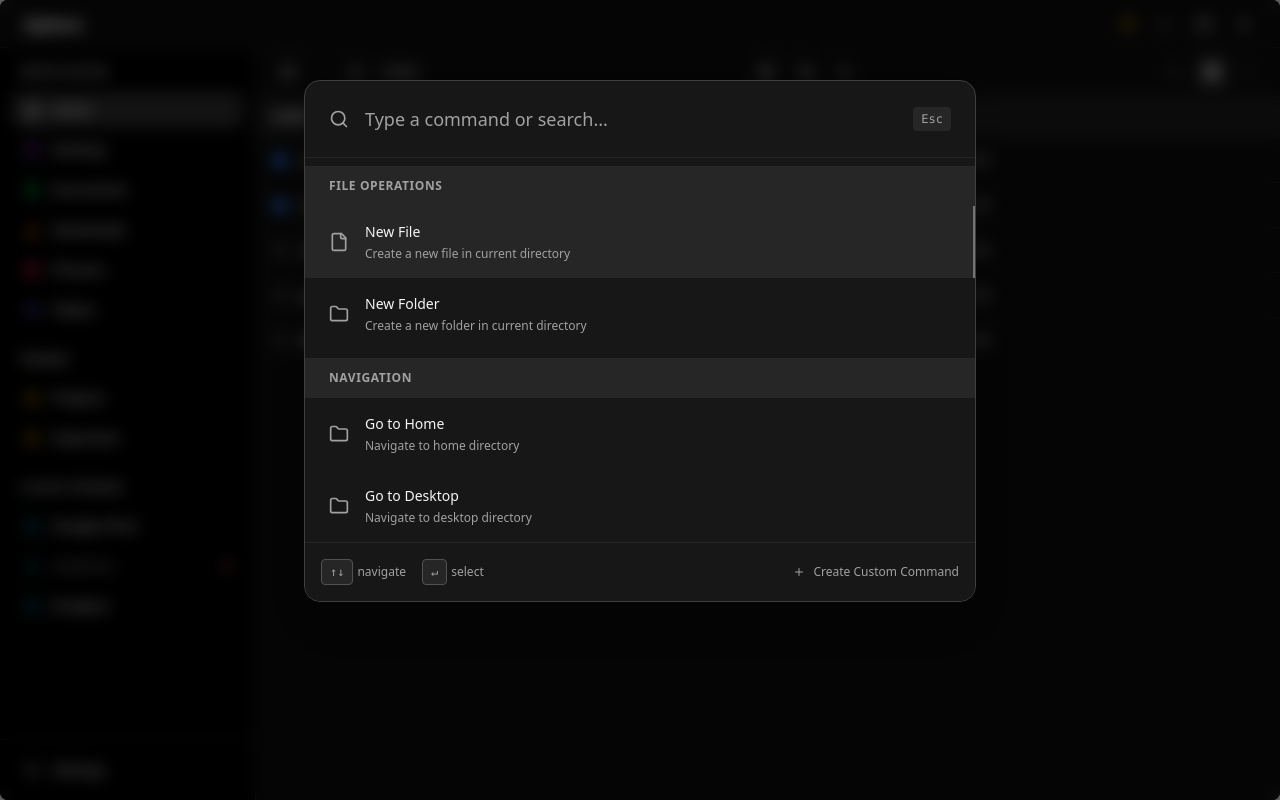
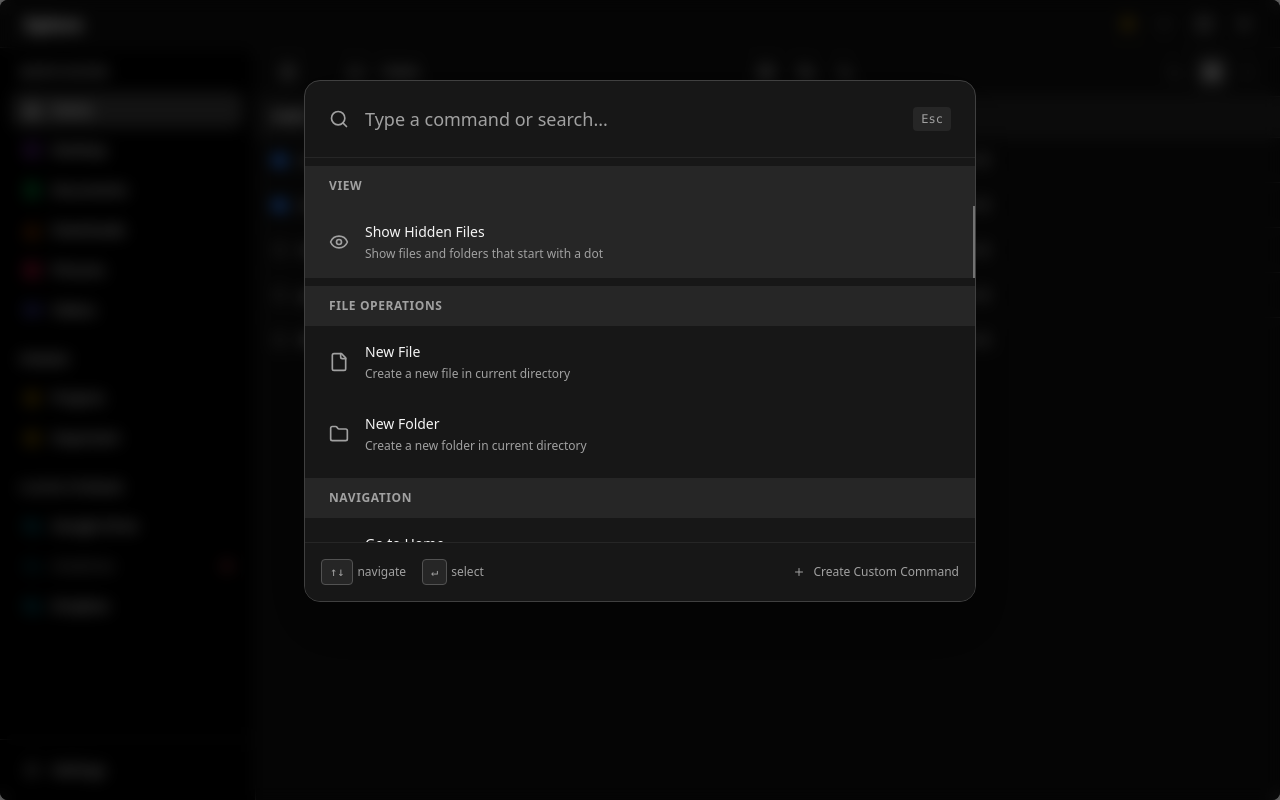
Before and after one commit to unnikrishnanNam/xplore-v2, a React (Vite) app: page / in a window 1280 px wide. Both pictures are taken after a click on the button 1211 px from the left and 72 px from the top of the page. Built offline with nearby package versions, Linux system fonts and the light colour scheme.

Commit message:
feat: Add toggle hidden files command to CommandPalette component

```diff
--- a/src/components/CommandPalette.tsx
+++ b/src/components/CommandPalette.tsx
@@ -8,8 +8,14 @@ import {
   File,
   Settings,
   Cloud,
+  Eye,
+  EyeOff,
 } from "lucide-react";
-import { commandPaletteOpenAtom, currentPathAtom } from "@/store/atoms";
+import {
+  commandPaletteOpenAtom,
+  currentPathAtom,
+  showHiddenFilesAtom,
+} from "@/store/atoms";
 import { cn } from "@/lib/utils";
 
 interface Command {
@@ -23,7 +29,8 @@ interface Command {
 
 const CommandPalette = () => {
   const [isOpen, setIsOpen] = useAtom(commandPaletteOpenAtom);
-  const [, setCurrentPath] = useAtom(currentPathAtom); // Remove unused currentPath
+  const [, setCurrentPath] = useAtom(currentPathAtom);
+  const [showHiddenFiles, setShowHiddenFiles] = useAtom(showHiddenFilesAtom);
   const [query, setQuery] = useState("");
   const [selectedIndex, setSelectedIndex] = useState(0);
 
@@ -31,6 +38,16 @@ const CommandPalette = () => {
   const homeBase = useAtom(currentPathAtom)[0].split("/").slice(0, 3).join("/"); // e.g. /home/unnikrishnan
 
   const commands: Command[] = [
+    {
+      id: "toggle-hidden-files",
+      title: showHiddenFiles ? "Hide Hidden Files" : "Show Hidden Files",
+      description: showHiddenFiles
+        ? "Hide files and folders that start with a dot"
+        : "Show files and folders that start with a dot",
+      icon: showHiddenFiles ? EyeOff : Eye,
+      action: () => setShowHiddenFiles(!showHiddenFiles),
+      group: "View",
+    },
     {
       id: "new-file",
       title: "New File",
```
